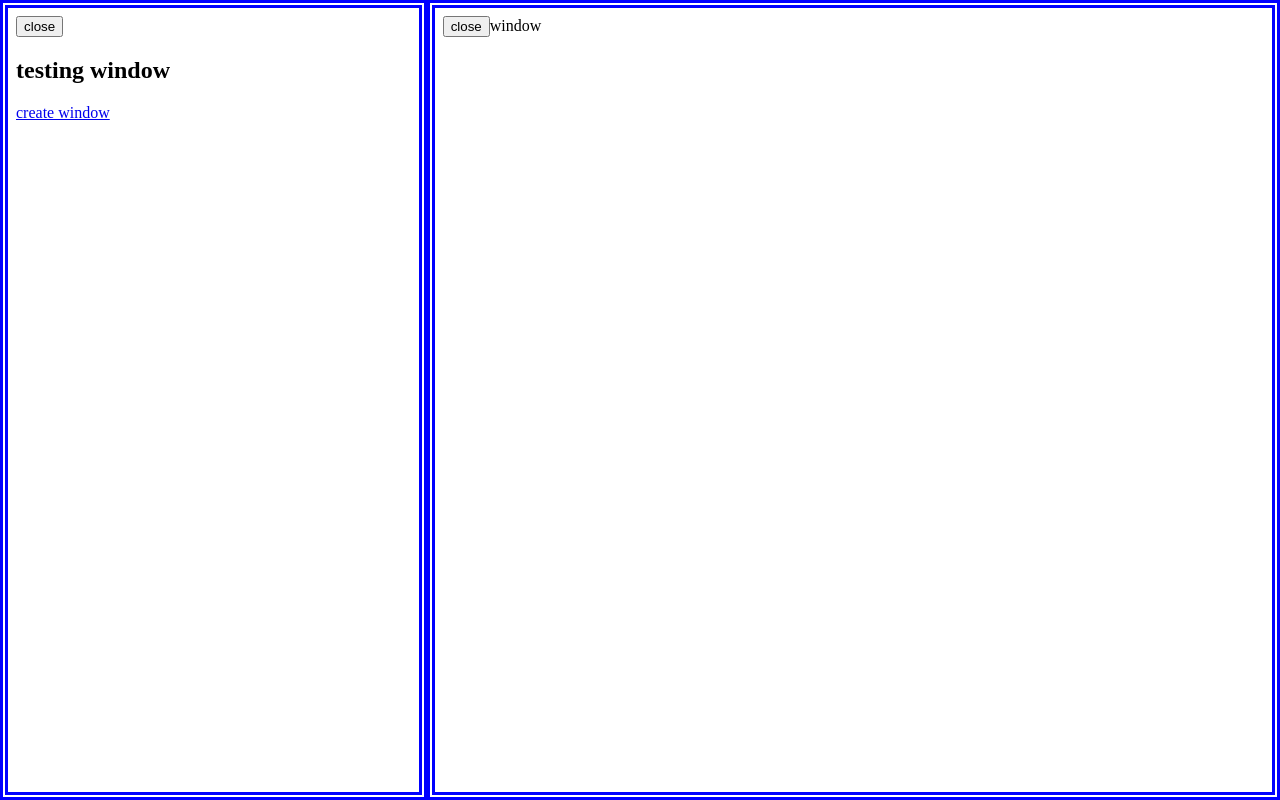
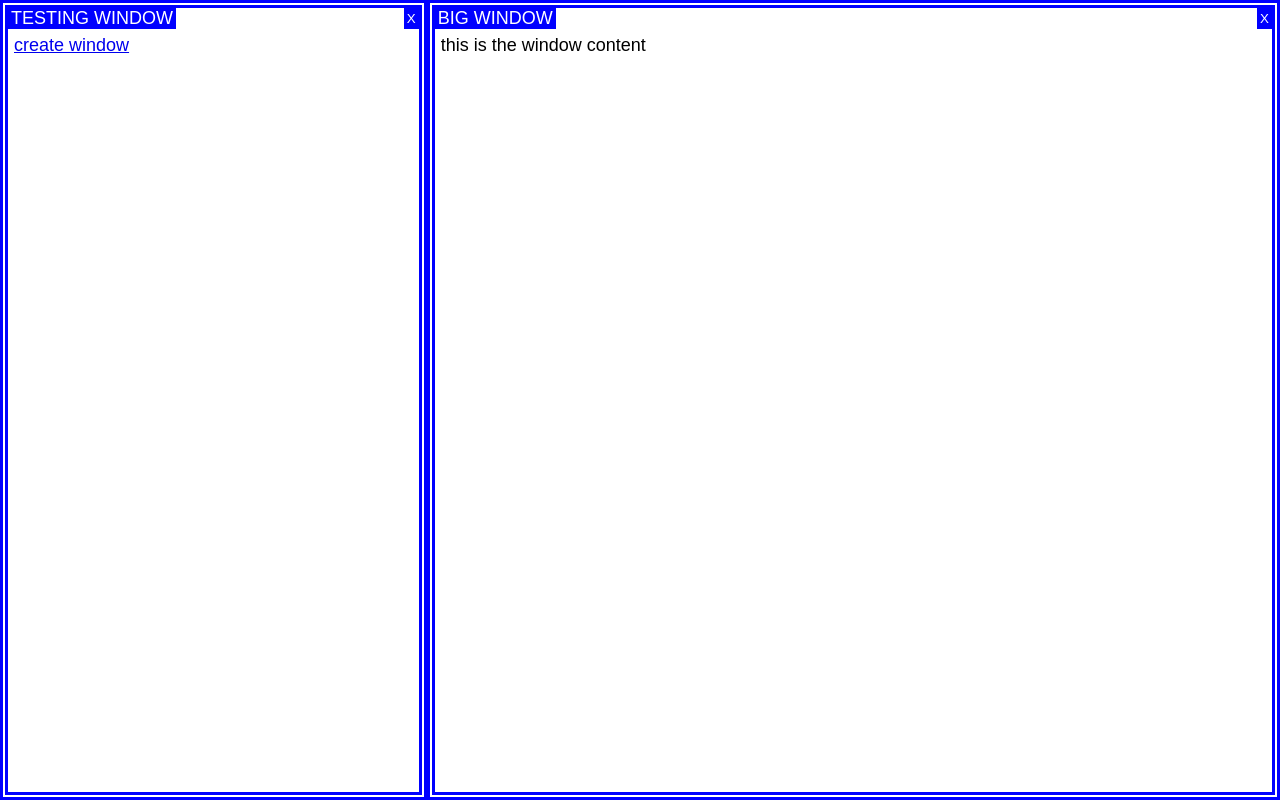
Before and after one commit to schmmel/tilinglayout, a plain HTML site: page index.html in a window 1280 px wide. Drawn offline with Linux system fonts and the light colour scheme.

Commit message:
added header to windows

```diff
--- a/index.html
+++ b/index.html
@@ -3,6 +3,8 @@
     body {
         margin: 0;
         padding: 0;
+        font-family: "Arial";
+        font-size: large;
     }
 
     #layoutContainer {
@@ -23,10 +25,32 @@
     }
 
     .window {
-        height: calc(100% - 32px);
-        width: calc(100% - 32px);
+        height: calc(100% - 16px);
+        width: calc(100% - 16px);
         border: blue 8px double;
-        padding: 8px;
+    }
+
+    .header {
+        display: flex;
+        justify-content: space-between;
+    }
+
+    .title {
+        padding: 0 3px;
+        background-color: blue;
+        color: white;
+    }
+
+    .close-button {
+        padding: 0 3px;
+        background-color: blue;
+        color: white;
+        border: none;
+        margin-left: 8px;
+    }
+
+    .content {
+        padding: 6px;
     }
 </style>
 
--- a/script.js
+++ b/script.js
@@ -9,9 +9,13 @@ let layout = {
 
 const containerConfig = ["0", "00", "01"];
 const windowConfig = {
-    "00": "<h2>testing window</h2>\n<a href=\"#\" onclick=\"createWindow(layout.latestCreatedWindow, 1, 'created window ' + layout.tempI)\">create window</a>",
-    "01": "window",
+    "00": "\n<a href=\"#\" onclick=\"createWindow(layout.latestCreatedWindow, 1, 'created window ' + layout.tempI)\">create window</a>",
+    "01": "this is the window content",
 };
+const windowTitles = {
+    "00": "TESTING WINDOW",
+    "01": "BIG WINDOW",
+}
 
 let containers = [];
 
@@ -94,9 +98,8 @@ function loadWindowConfig(windowConfig) {
         element.id = containerId + "w";
         element.className = "window";
 
-        createComponent(element, "close-button");
-
-        element.innerHTML += windowConfig[containerId];
+        createComponent(element, "header", windowTitles[containerId]);
+        createComponent(element, "content", windowConfig[containerId]);
 
         document.getElementById(containerId).appendChild(element);
     })
@@ -132,9 +135,8 @@ function createWindow(targetId, newWindowLocation, content) {
     element.id = parentContainer + newWindowLocation.toString() + "w"
     element.className = "window";
 
-    createComponent(element, "close-button");
-
-    element.innerHTML += content;
+    createComponent(element, "header", content);
+    createComponent(element, "content", content);
 
     document.getElementById(element.id.slice(0, -1)).appendChild(element);
     layout.latestCreatedWindow = element.id;
@@ -272,17 +274,37 @@ function populateContainersArray() {
     });
 }
 
-function createComponent(target, componentType) {
+function createComponent(target, componentType, content) {
     let component = null;
 
     switch (componentType) {
+        case "header":
+            component = document.createElement("div");
+            component.className = "header";
+            target.appendChild(component);
+            createComponent(component, "title", content)
+            createComponent(component, "close-button");
+            break;
+        case "title":
+            component = document.createElement("span");
+            component.className = "title";
+            component.innerText = content.toUpperCase();
+            target.appendChild(component);
+            break;
         case "close-button":
             component = document.createElement("button");
             component.type = "button";
-            component.className = "button";
-            component.textContent = "close";
-            component.setAttribute("onclick", "destroyWindow(this.parentElement.id)")
+            component.className = "close-button";
+            component.textContent = "X";
+            component.setAttribute("onclick", "destroyWindow(this.parentElement.parentElement.id)");
+            target.appendChild(component);
+            break;
+        case "content":
+            component = document.createElement("div");
+            component.className = "content";
+            component.innerHTML = content;
+            target.appendChild(component);
             break;
     }
-    target.appendChild(component);
+
 }
```
